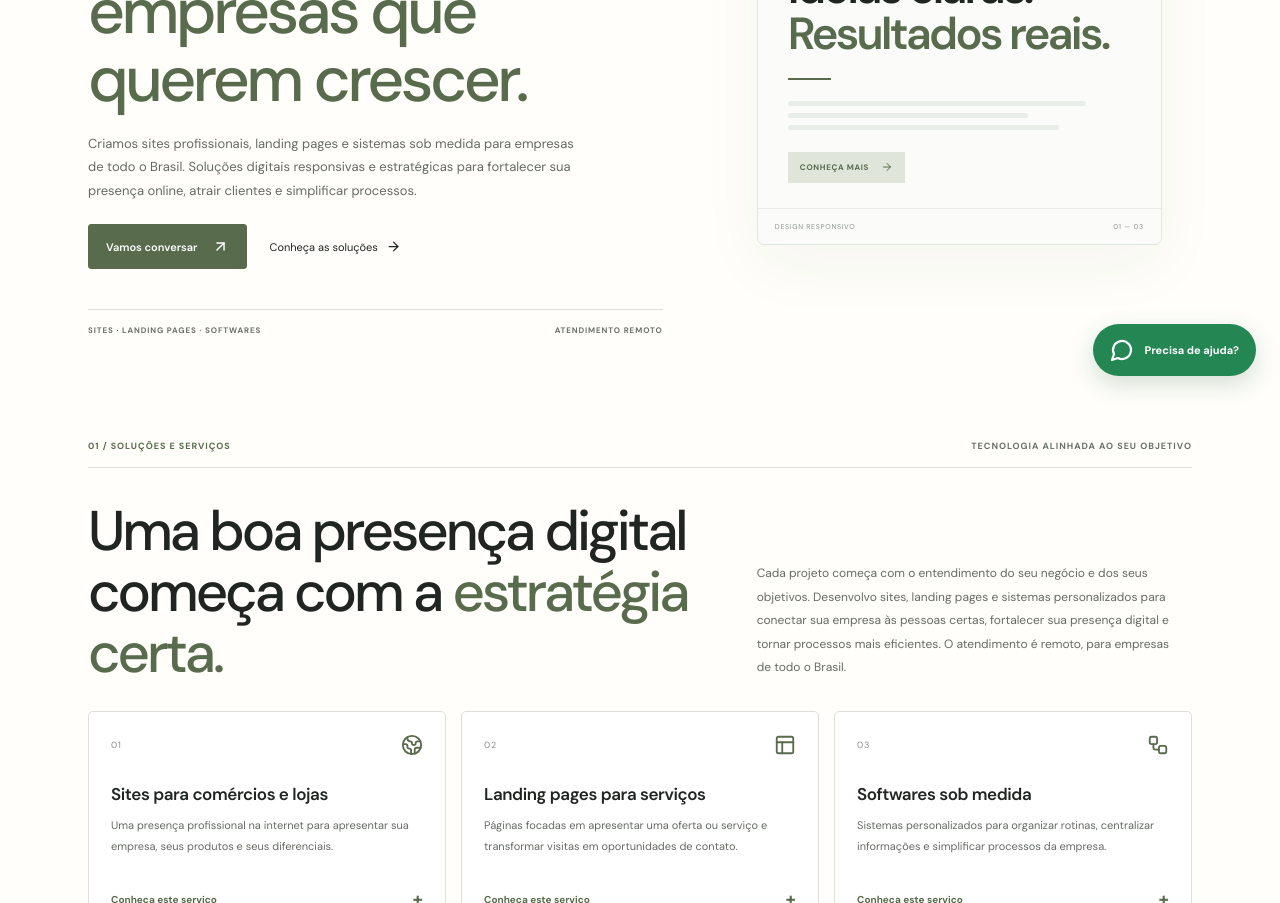
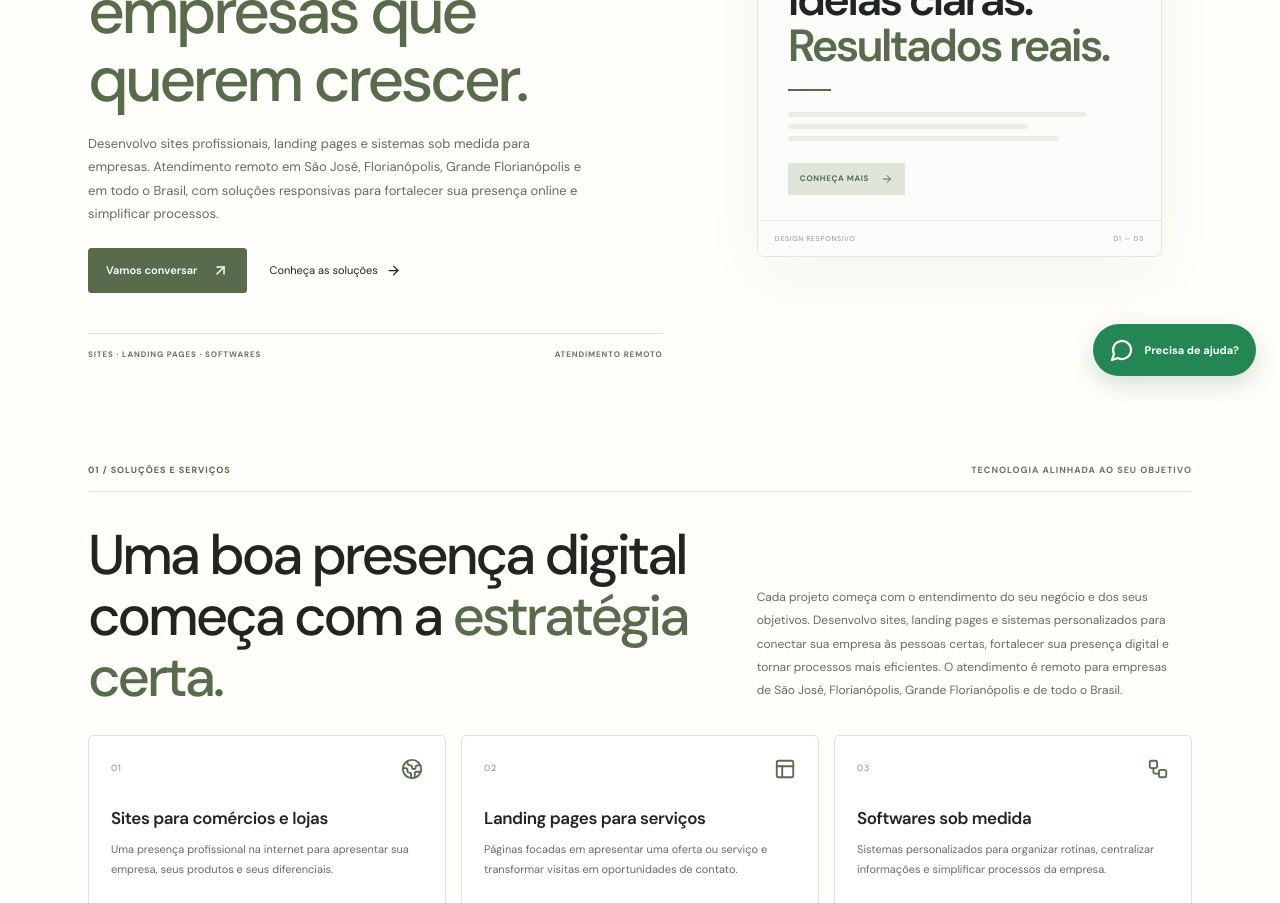
Before and after one commit to majufrss/sairafstudio, a Next.js app: page / in a window 1280 px wide. Shown: the part 400-1303 px from the top of the page. Built offline with nearby package versions, Linux system fonts and the light colour scheme.

Commit message:
Clarify service areas in homepage content

```diff
--- a/app/page.tsx
+++ b/app/page.tsx
@@ -39,7 +39,7 @@ export default function HomePage() {
       <div className={styles.heroCopy}>
         <div className={styles.eyebrow}><span className={styles.statusDot}/> DESENVOLVIMENTO WEB & SOFTWARE</div>
         <h1>Desenvolvimento de sites e soluções digitais para <em>empresas que querem crescer.</em></h1>
-        <p className={styles.heroText}>Criamos sites profissionais, landing pages e sistemas sob medida para empresas de todo o Brasil. Soluções digitais responsivas e estratégicas para fortalecer sua presença online, atrair clientes e simplificar processos.</p>
+        <p className={styles.heroText}>Desenvolvo sites profissionais, landing pages e sistemas sob medida para empresas. Atendimento remoto em São José, Florianópolis, Grande Florianópolis e em todo o Brasil, com soluções responsivas para fortalecer sua presença online e simplificar processos.</p>
         <div className={styles.heroActions}><a className={styles.primaryButton} href="#contato">Vamos conversar <ArrowUpRight size={17}/></a><a className={styles.textLink} href="#servicos">Conheça as soluções <ArrowRight size={15}/></a></div>
         <div className={styles.heroFoot}><span>SITES · LANDING PAGES · SOFTWARES</span><span>ATENDIMENTO REMOTO</span></div>
       </div>
@@ -51,7 +51,7 @@ export default function HomePage() {
     </section>
     <section className={`${styles.services} ${styles.section}`} id="servicos">
       <div className={styles.sectionLabel}><span>01 / SOLUÇÕES E SERVIÇOS</span><span>TECNOLOGIA ALINHADA AO SEU OBJETIVO</span></div>
-      <div className={styles.servicesIntro}><h2>Uma boa presença digital começa com a <em>estratégia certa.</em></h2><p>Cada projeto começa com o entendimento do seu negócio e dos seus objetivos. Desenvolvo sites, landing pages e sistemas personalizados para conectar sua empresa às pessoas certas, fortalecer sua presença digital e tornar processos mais eficientes. O atendimento é remoto, para empresas de todo o Brasil.</p></div>
+      <div className={styles.servicesIntro}><h2>Uma boa presença digital começa com a <em>estratégia certa.</em></h2><p>Cada projeto começa com o entendimento do seu negócio e dos seus objetivos. Desenvolvo sites, landing pages e sistemas personalizados para conectar sua empresa às pessoas certas, fortalecer sua presença digital e tornar processos mais eficientes. O atendimento é remoto para empresas de São José, Florianópolis, Grande Florianópolis e de todo o Brasil.</p></div>
       <div className={styles.serviceGrid}>{services.map(service => <article className={`${styles.serviceCard} ${activeService === service.number ? styles.serviceCardActive : ""}`} key={service.number}><div className={styles.serviceTop}><span>{service.number}</span><service.icon size={22}/></div><h3>{service.title}</h3><p>{service.text}</p><button className={styles.serviceToggle} type="button" aria-expanded={activeService === service.number} onClick={() => setActiveService(activeService === service.number ? null : service.number)}>{activeService === service.number ? "Fechar detalhes" : "Conheça este serviço"} <span>{activeService === service.number ? "−" : "+"}</span></button>{activeService === service.number && <div className={styles.serviceDetails}><p>{service.detail}</p><h4>O que pode estar incluído</h4><ul>{service.includes.map(item => <li key={item}>{item}</li>)}</ul><h4>Como funciona</h4><p>{service.process}</p><a className={styles.serviceContact} href={`https://wa.me/5548984339780?text=${encodeURIComponent("Olá! Gostaria de conversar sobre " + service.title + ".")}`} target="_blank" rel="noreferrer">Conversar sobre este serviço <ArrowUpRight size={15}/></a></div>}</article>)}</div>
     </section>
     <section className={`${styles.about} ${styles.section}`} id="sobre">
```
